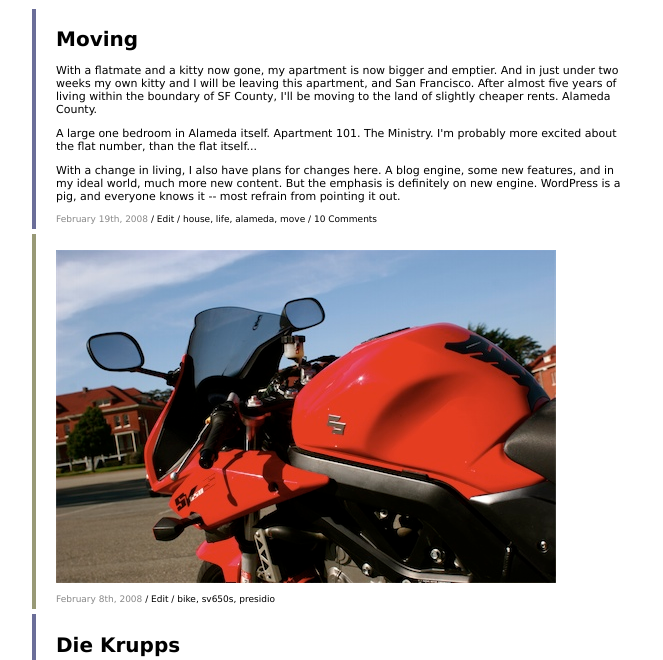
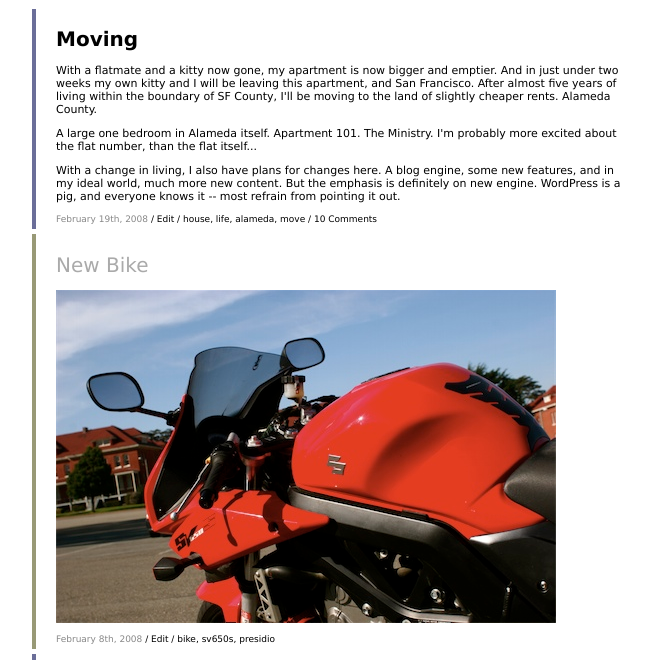
Before and after one commit to mralex/analog, a plain HTML site: page index.html in a window 1280 px wide. Shown: the part 140-800 px from the top of the page, without its empty margins (308-971 px from the left). Drawn offline with Linux system fonts and the light colour scheme.

Commit message:
Greyed out h1 for images. Is having a title for images frowned upon for tumble blogs? I expect so...

```diff
--- a/index.html
+++ b/index.html
@@ -36,6 +36,7 @@
 
         <div class="post">
           <div class="image item">
+            <h1 id="new_bike">New Bike</h1>
             <p><img src="test-sv.jpg" alt="Test SV"/></p>
 
             <div class="meta">
--- a/stylesheets/screen.css
+++ b/stylesheets/screen.css
@@ -87,6 +87,11 @@ div {
 	border-left: 4px solid #989976;
 }
 
+#content .post .image h1 {
+	color: #aaa;
+	font-weight: normal;
+}
+
 #content .post .meta {
 	font-size: 0.9em;
 }
```
